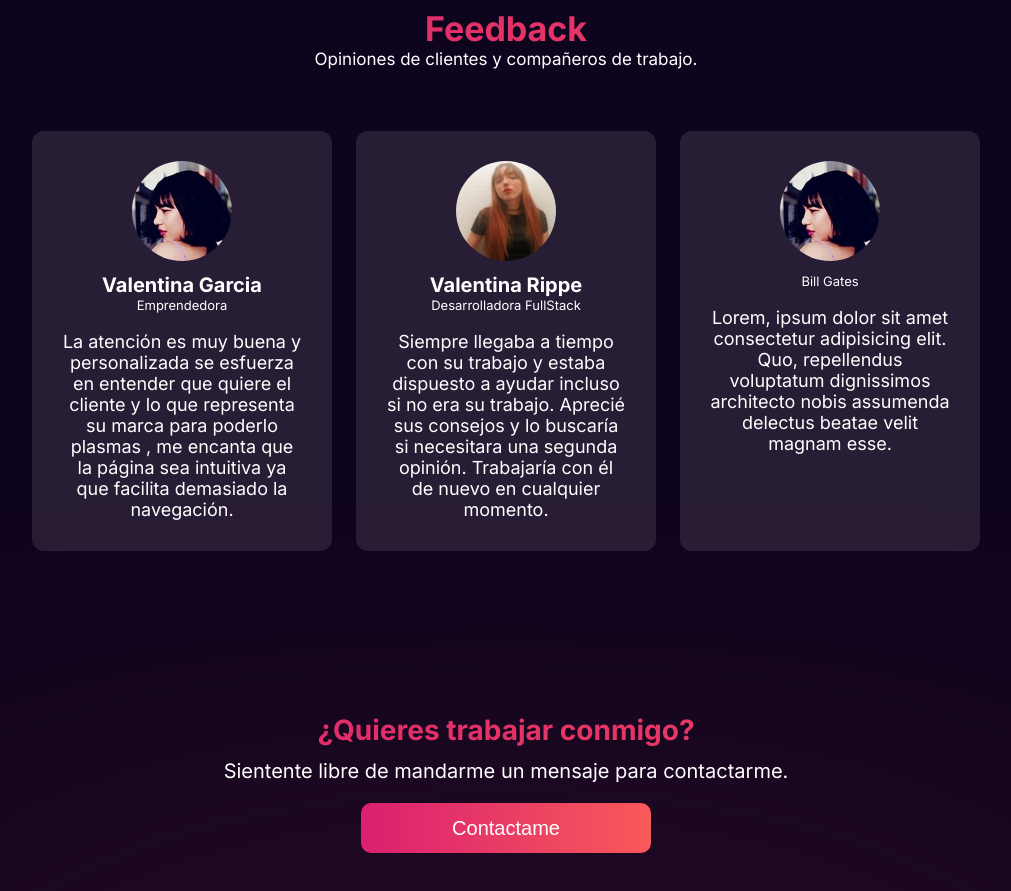
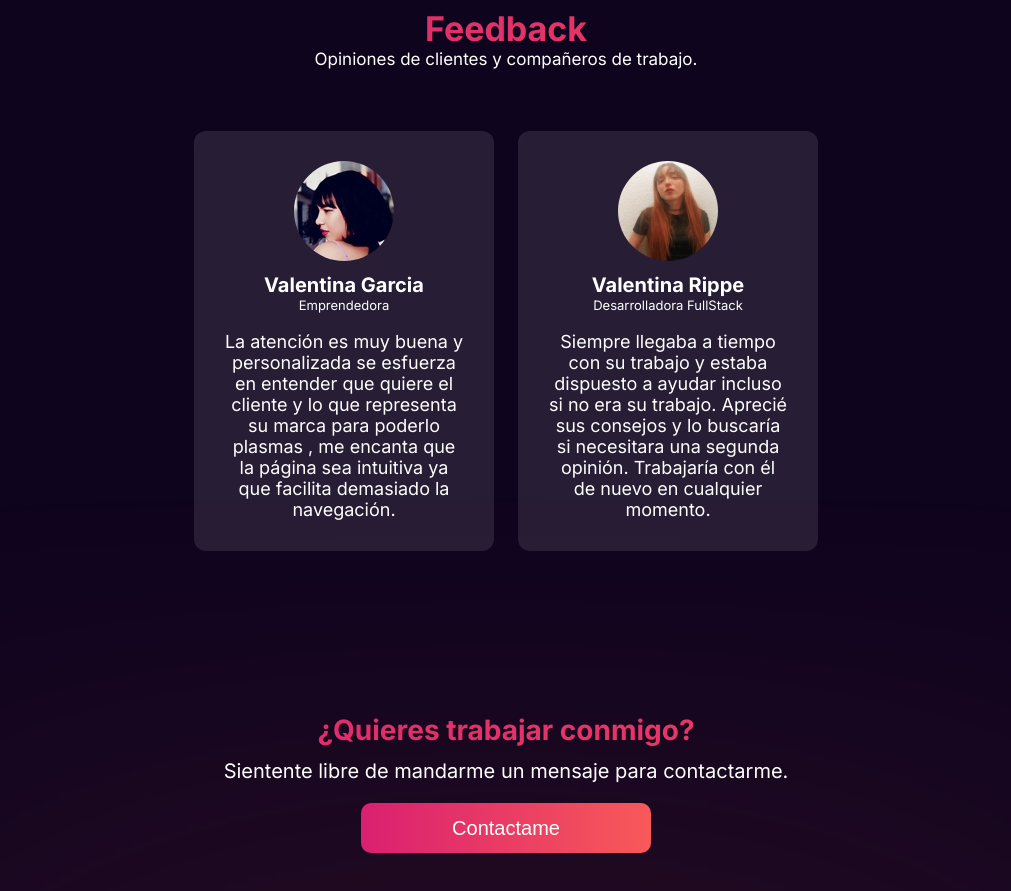
Before and after one commit to ourainbows/ourainbows.github.io, a React (Create React App) app: page / in a window 1280 px wide. Shown: the part 2720-3611 px from the top of the page, without its empty margins (134-1145 px from the left). Built offline with nearby package versions, Linux system fonts and the light colour scheme.

Commit message:
Commented unused feedback card

```diff
--- a/src/components/Feedback/index.jsx
+++ b/src/components/Feedback/index.jsx
@@ -26,11 +26,11 @@ function Feedback() {
                     <p className={styles.cardTitle}>Desarrolladora FullStack</p>
                     <p className={styles.cardText}>Siempre llegaba a tiempo con su trabajo y estaba dispuesto a ayudar incluso si no era su trabajo. Aprecié sus consejos y lo buscaría si necesitara una segunda opinión. Trabajaría con él de nuevo en cualquier momento. </p>
                 </Tilt>
-                <Tilt className={styles.card}>
+               {/*  <Tilt className={styles.card}>
                     <img src={vale} alt="persona" />
                     <p className={styles.cardTitle}>Bill Gates</p>
                     <p className={styles.cardText}>Lorem, ipsum dolor sit amet consectetur adipisicing elit. Quo, repellendus voluptatum dignissimos architecto nobis assumenda delectus beatae velit magnam esse.</p>
-                </Tilt>
+                </Tilt> */}
             </div>
         </section>
     )
```
